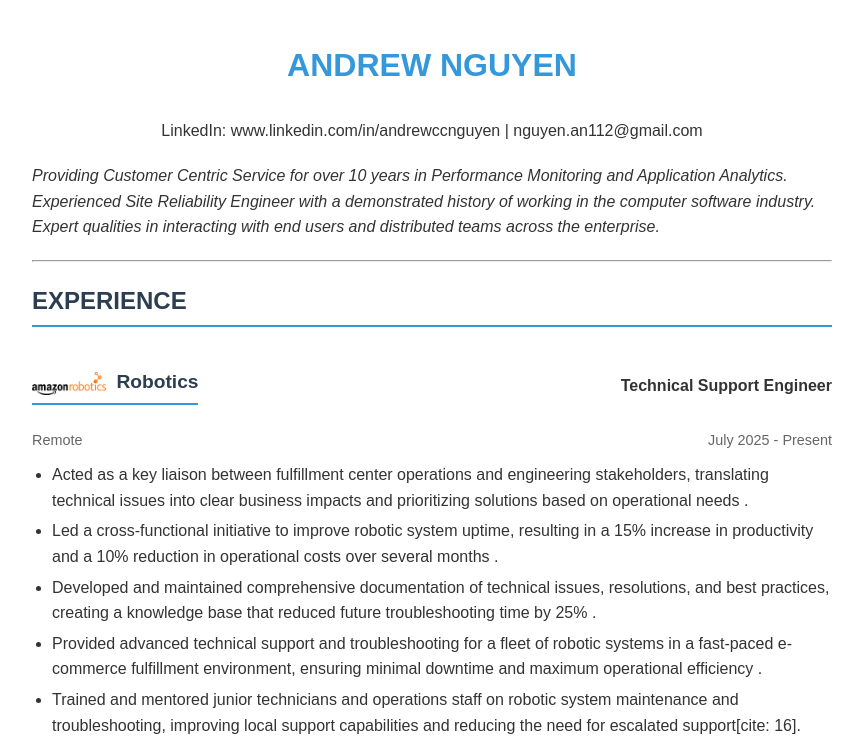
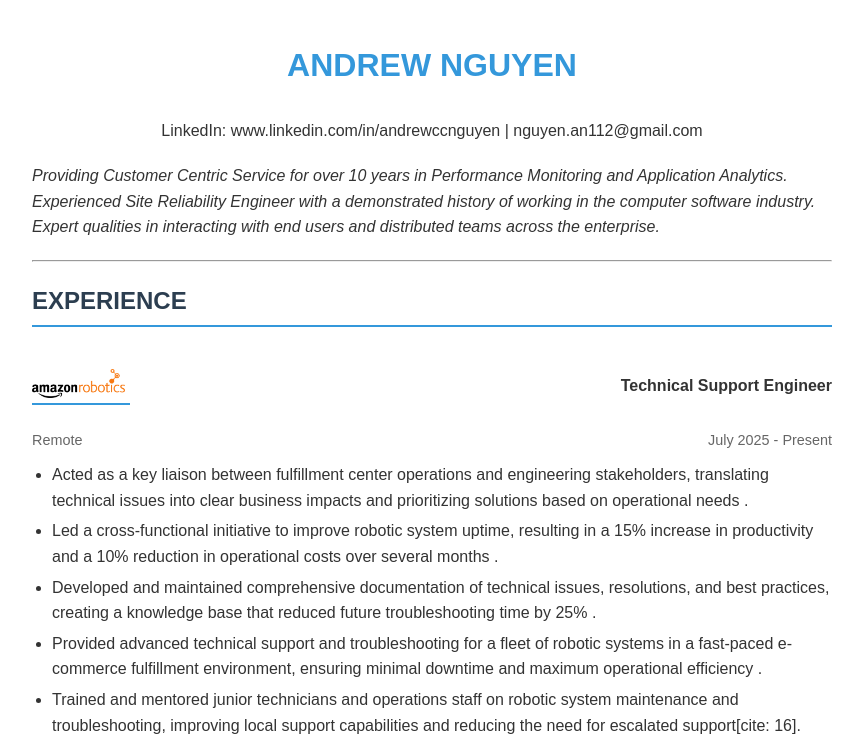
Before and after one commit to andrewrelic/andrewrelic.github.io, a plain HTML site: page index.html in a window 1280 px wide. Shown: the top 751 px of the page, without its empty margins (208-1071 px from the left). Drawn offline with Linux system fonts and the light colour scheme.

Commit message:
Update index.html
litlle

```diff
--- a/index.html
+++ b/index.html
@@ -60,7 +60,7 @@
             margin-bottom: 10px;
         }
         .company-logo {
-            height: 1.2em; /* Sets the height relative to the font size */
+            height: 1.5em; /* Sets the height relative to the font size */
             margin-right: 5px; /* Adds space between the logo and the text */
             vertical-align: middle; /* Aligns the image nicely with the text */
         }
@@ -99,7 +99,7 @@
     <div>
   <div class="amazon-robotics-entry">
         <div class="job-title">
-            <h3><img src="https://andrewrelic.github.io/Amazon_Robotics_logo.png" alt="Amazon Robotics Logo" class="company-logo"> Robotics</h3>
+            <h3><img src="https://andrewrelic.github.io/Amazon_Robotics_logo.png" alt="Amazon Robotics Logo" class="company-logo"></h3>
             <p>Technical Support Engineer</p>
         </div>
         <div class="job-details">
```
